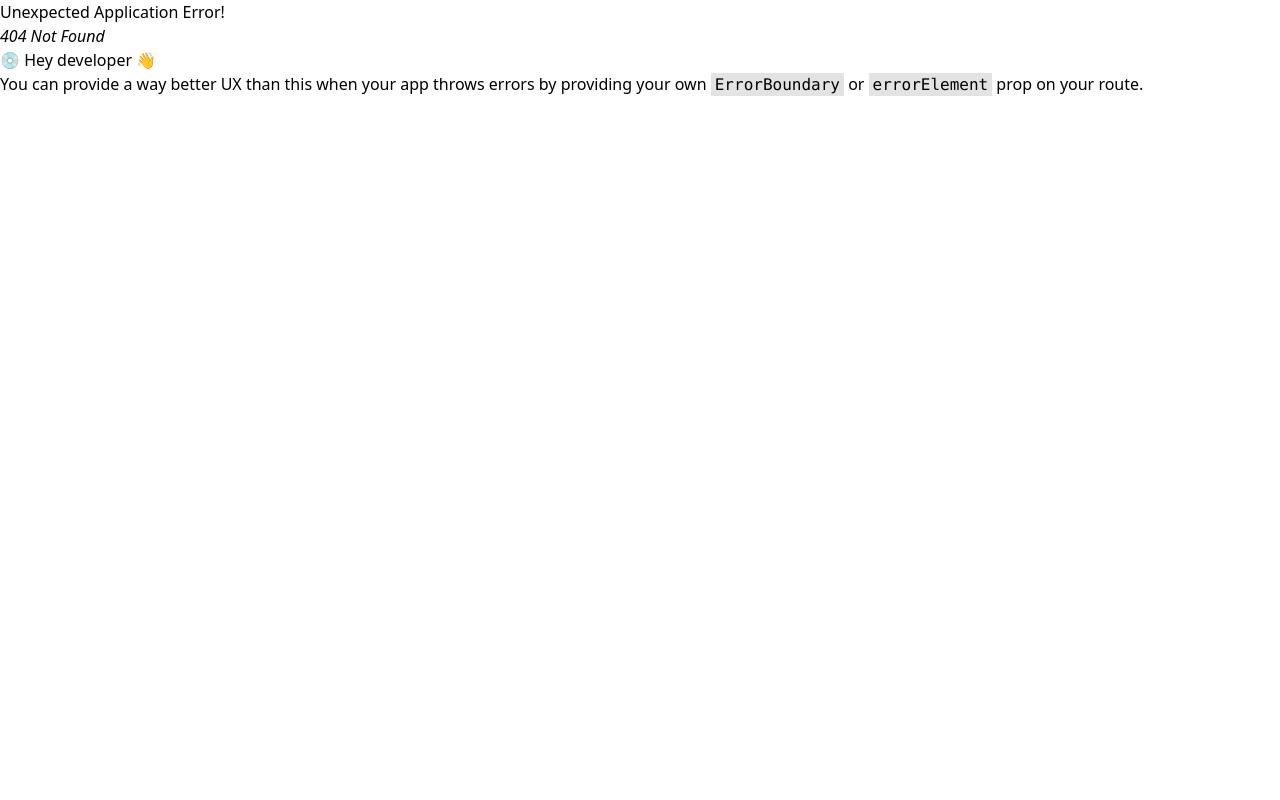
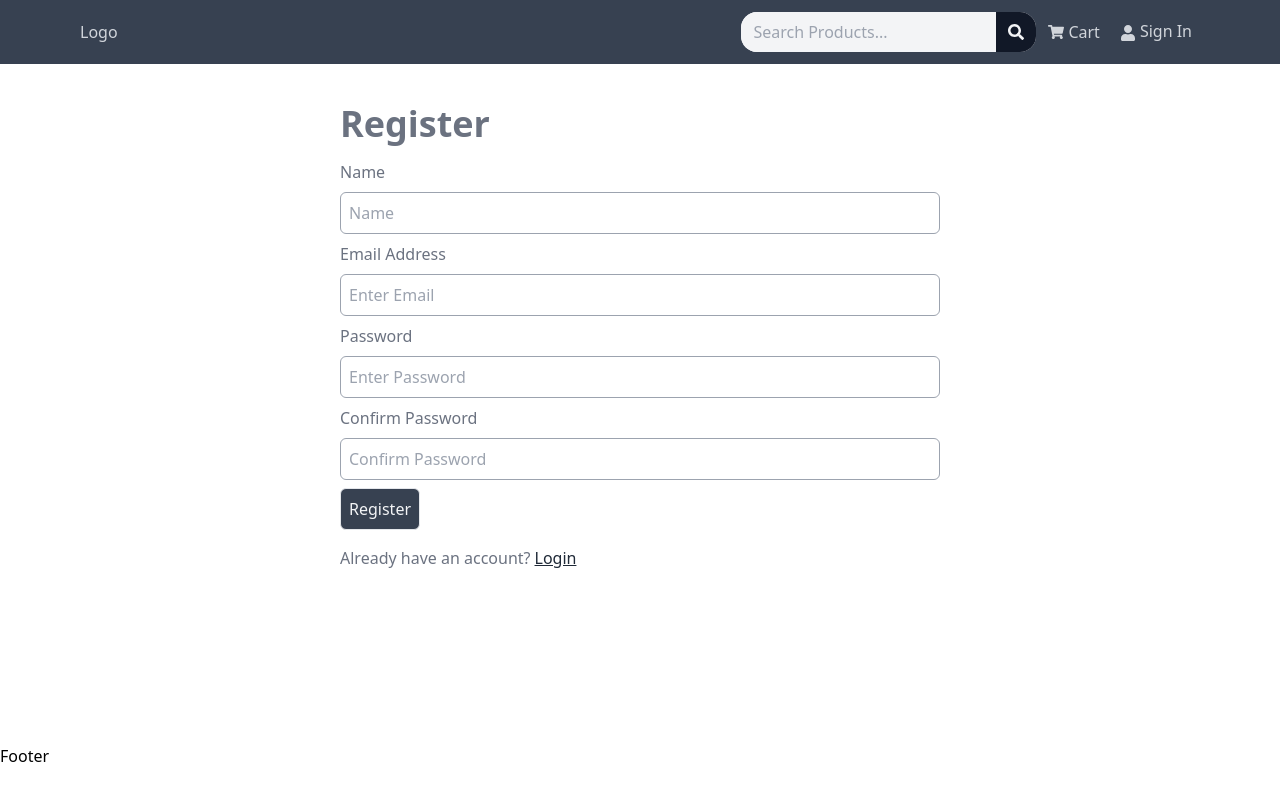
Before and after one commit to wahab896/e-commerce-react-node, a React (Vite) app in the folder client/: page /register in a window 1280 px wide. Before the commit this address had no page. Built offline with nearby package versions, Linux system fonts and the light colour scheme.

Commit message:
Login and Register screens

```diff
--- a/client/src/main.jsx
+++ b/client/src/main.jsx
@@ -10,12 +10,16 @@ import "./index.css";
 import App from "./App.jsx";
 import ProfileScreen from "./screens/ProfileScreen.jsx";
 import HomeScreen from "./screens/HomeScreen.jsx";
+import LoginScreen from "./screens/LoginScreen.jsx";
+import RegisterScreen from "./screens/RegisterScreen.jsx";
 
 const router = createBrowserRouter(
   createRoutesFromElements(
     <Route path="/" element={<App />}>
-      <Route index path="/" element={<HomeScreen/>}></Route>
+      <Route index path="/" element={<HomeScreen />}></Route>
       <Route path="/profile" element={<ProfileScreen />} />
+      <Route path="/login" element={<LoginScreen />} />
+      <Route path="/register" element={<RegisterScreen />} />
     </Route>
   )
 );
--- /dev/null
+++ b/client/src/screens/LoginScreen.jsx
@@ -0,0 +1,71 @@
+import { useEffect, useState } from "react";
+import { NavLink, useLocation } from "react-router-dom";
+
+const LoginScreen = () => {
+  const [email, setEmail] = useState("");
+  const [password, setPassword] = useState("");
+
+  const { search } = useLocation();
+  const sp = new URLSearchParams(search);
+  const redirect = sp.get("redirect") || "/";
+
+  useEffect(() => {
+    // navigate if we get user info
+  }, [redirect]);
+
+  const submitHandler = (e) => {
+    e.preventDefault();
+  };
+
+  return (
+    <div className="m-10">
+      <form
+        onSubmit={submitHandler}
+        className="md:mx-auto w-full px-5 md:w-1/2"
+      >
+        <h1 className="text-4xl font-semibold text-gray-500">Sign In</h1>
+        <div className="mt-4 flex flex-col gap-y-2">
+          <div className="flex flex-col">
+            <label className="text-gray-500 ">Email Address</label>
+            <input
+              type="email"
+              value={email}
+              placeholder="Enter Email"
+              onChange={(e) => setEmail(e.target.value)}
+              className="mt-2 text-gray-500 border border-gray-400 rounded-md p-2 focus:outline-none focus:ring focus:border-blue-500"
+            />
+            {/* <p className="mt-2 invisible peer-invalid:visible text-pink-600 text-sm">
+              Please provide a valid email address.
+            </p> */}
+          </div>
+          <div className="flex flex-col">
+            <label className="text-gray-500 ">Password</label>
+            <input
+              type="password"
+              placeholder="Enter Password"
+              value={password}
+              onChange={(e) => setPassword(e.target.value)}
+              className="mt-2 text-gray-500 border border-gray-400 rounded-md p-2 focus:outline-none focus:ring focus:border-blue-500"
+            />
+          </div>
+        </div>
+        <button
+          type="submit"
+          className="mt-2 p-2 text-gray-100 border rounded-md bg-gray-700 hover:bg-gray-800"
+        >
+          Sign In
+        </button>
+        <div className="mt-4 text-gray-500">
+          New Customer?
+          <NavLink
+            className="ml-1 text-gray-800 underline"
+            to={redirect ? `/register?redirect=${redirect}` : "/register"}
+          >
+            Register
+          </NavLink>
+        </div>
+      </form>
+    </div>
+  );
+};
+export default LoginScreen;
--- /dev/null
+++ b/client/src/screens/RegisterScreen.jsx
@@ -0,0 +1,104 @@
+import { useEffect, useState } from "react";
+import { NavLink, useLocation } from "react-router-dom";
+import { toast } from "react-toastify";
+
+const RegisterScreen = () => {
+  const [name, setName] = useState("");
+  const [email, setEmail] = useState("");
+  const [password, setPassword] = useState("");
+  const [confirmPassword, setConfirmPassword] = useState("");
+
+  const { search } = useLocation();
+  const sp = new URLSearchParams(search);
+  const redirect = sp.get("redirect") || "/";
+
+  useEffect(() => {}, [redirect]);
+
+  const submitHandler = async (e) => {
+    console.log('test', {password, confirmPassword})
+    e.preventDefault();
+    if (password !== confirmPassword) {
+      toast.error("Passwords does not match");
+    } else {
+      try {
+      } catch (err) {}
+    }
+  };
+
+  return (
+    <div className="mt-10">
+      <form
+        onSubmit={submitHandler}
+        className="md:mx-auto w-full px-5 md:w-1/2"
+      >
+        <h1 className="text-4xl font-semibold text-gray-500">Register</h1>
+        <div className="mt-4 flex flex-col gap-y-2">
+          <div className="flex flex-col">
+            <label className="text-gray-500 ">Name</label>
+            <input
+              className="mt-2 text-gray-500 border border-gray-400 rounded-md p-2 focus:outline-none focus:ring focus:border-blue-500"
+              placeholder="Name"
+              type="text"
+              value={name}
+              onChange={(e) => {
+                setName(e.target.value);
+              }}
+            />
+          </div>
+          <div className="flex flex-col">
+            <label className="text-gray-500">Email Address</label>
+            <input
+              className="mt-2 text-gray-500 border border-gray-400 rounded-md p-2 focus:outline-none focus:ring focus:border-blue-500"
+              placeholder="Enter Email"
+              type="email"
+              value={email}
+              onChange={(e) => {
+                setEmail(e.target.value);
+              }}
+            />
+          </div>
+          <div className="flex flex-col">
+            <label className="text-gray-500 ">Password</label>
+            <input
+              className="mt-2 text-gray-500 border border-gray-400 rounded-md p-2 focus:outline-none focus:ring focus:border-blue-500"
+              placeholder="Enter Password"
+              type="password"
+              value={password}
+              onChange={(e) => {
+                setPassword(e.target.value);
+              }}
+            />
+          </div>
+          <div className="flex flex-col">
+            <label className="text-gray-500 ">Confirm Password</label>
+            <input
+              className="mt-2 text-gray-500 border border-gray-400 rounded-md p-2 focus:outline-none focus:ring focus:border-blue-500"
+              placeholder="Confirm Password"
+              type="password"
+              value={confirmPassword}
+              onChange={(e) => {
+                setConfirmPassword(e.target.value);
+              }}
+            />
+          </div>
+        </div>
+        <button
+          type="submit"
+          className="mt-2 p-2 text-gray-100 border rounded-md bg-gray-700 hover:bg-gray-800"
+        >
+          Register
+        </button>
+        <div className="mt-4 text-gray-500">
+          Already have an account?
+          <NavLink
+            className="ml-1 text-gray-800 underline"
+            to={redirect ? `/login?redirect=${redirect}` : "/login"}
+          >
+            Login
+          </NavLink>
+        </div>
+      </form>
+    </div>
+  );
+};
+export default RegisterScreen;
```
